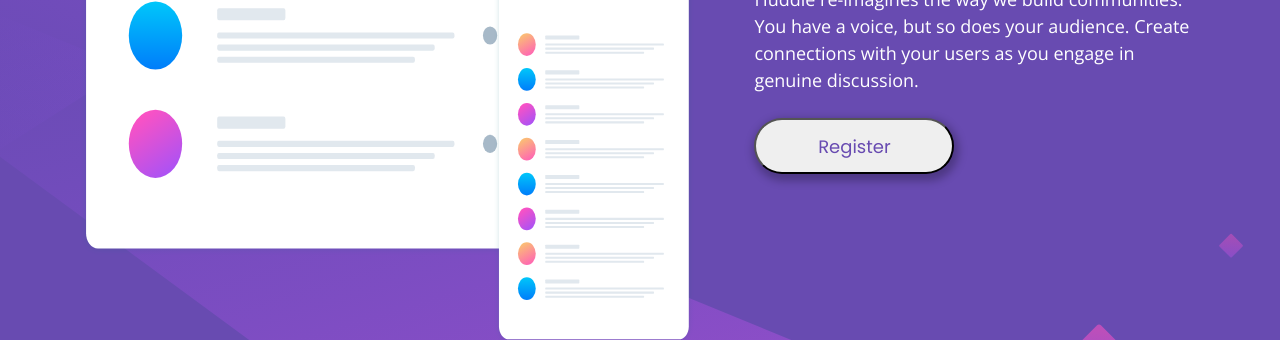
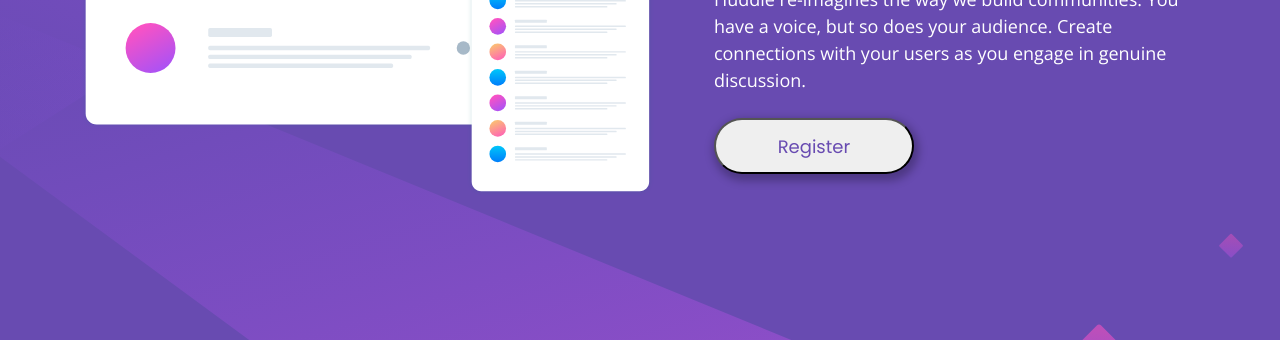
Before and after one commit to NitaLewska/huddle-landing-page-with-single-introductory-section, a plain HTML site: page index.html in a window 1280 px wide. Shown: the part 374-714 px from the top of the page. Drawn offline with nearby package versions, Linux system fonts and the light colour scheme.

Commit message:
semicolon check

```diff
--- a/styles.css
+++ b/styles.css
@@ -46,7 +46,7 @@
 }
 main img {
     width:48vw;
-    height: 32vw:
+    height: 32vw;
 }
 h1 {
     font-family: 'Poppins', sans-serif;
```
